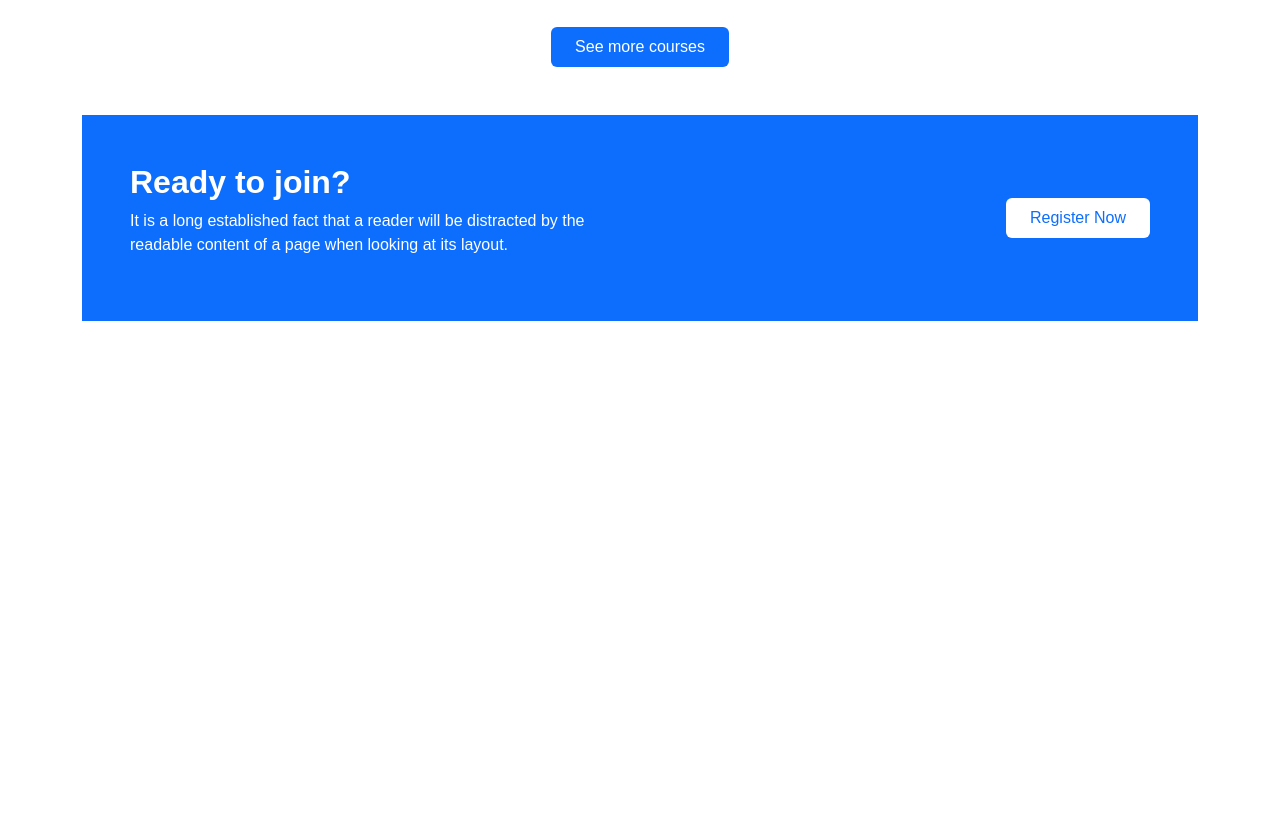
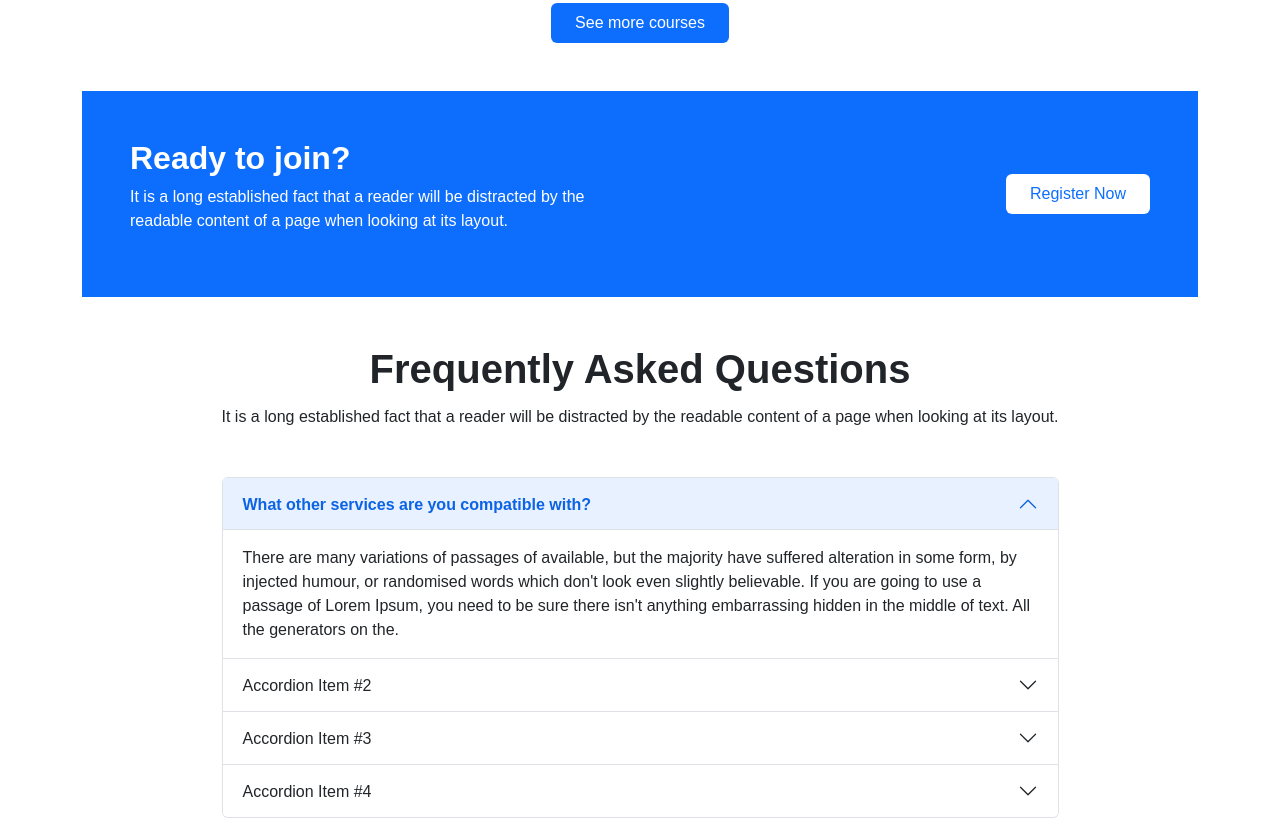
Before and after one commit to tamjida-web/edTech-assignment, a plain HTML site: page index.html in a window 1280 px wide. Shown: the part 1551-2369 px from the top of the page. Before the commit the page ends 1872 px from the top, so only its background shows below. Drawn offline with nearby package versions, Linux system fonts and the light colour scheme.

Commit message:
70% is done accordian is done

```diff
--- a/index.html
+++ b/index.html
@@ -104,8 +104,8 @@
 
           <div class="container  pt-5 mt-5">
             <div>
-              <h2 class="htwo-tag d-flex justify-content-center ds-4 text-center">Discover Our Popular Courses</h2>
-            <p class="text-center text-secondary">Lorem ipsum, dolor sit amet consectetur adipisicing elit. Amet rerum maiores ipsam illum necessitatibus nam mollitia expedita nostrum cupiditate sint fugit sunt saepe adipisci incidunt, optio vero, eligendi consequatur ratione.</p>
+              <h2 class="htwo-tag d-flex  flex-wrap justify-content-center ds-4 text-center">Discover Our Popular Courses</h2>
+            <p class="text-center text-secondary">It is a long established fact that a reader will be distracted by the readable content of a page when looking at its layout.</p>
             </div>
 
 
@@ -196,6 +196,71 @@
         </div>
       </section>
 
+      <!-- Accordian's section started from here  -->
+
+      <section class="container">
+        <div class="mt-5  ">
+          <h1 class=" d-flex justify-content-center pb-1 fw-bold">Frequently Asked Questions</h1>
+          <p class="text-center mb-5">It is a long established fact that a reader will be distracted by the readable content of a page when looking at its layout.</p>
+        </div>
+        <div>
+         <div class="d-flex justify-content-center">
+          <div class="accordion w-75 " id="accordionExample">
+            <div class="accordion-item ">
+              <h2 class="accordion-header" id="headingOne">
+                <button class="accordion-button fw-bold" type="button" data-bs-toggle="collapse" data-bs-target="#collapseOne" aria-expanded="true" aria-controls="collapseOne">
+                  What other services are you compatible with?
+                </button>
+              </h2>
+              <div id="collapseOne" class="accordion-collapse collapse show" aria-labelledby="headingOne" data-bs-parent="#accordionExample">
+                <div class="accordion-body">
+                  There are many variations of passages of available, but the majority have suffered alteration in some form, by injected humour, or randomised words which don't look even slightly believable. If you are going to use a passage of Lorem Ipsum, you need to be sure there isn't anything embarrassing hidden in the middle of text. All the generators on the.
+                </div>
+              </div>
+            </div>
+            <div class="accordion-item">
+              <h2 class="accordion-header" id="headingTwo">
+                <button class="accordion-button collapsed" type="button" data-bs-toggle="collapse" data-bs-target="#collapseTwo" aria-expanded="false" aria-controls="collapseTwo">
+                  Accordion Item #2
+                </button>
+              </h2>
+              <div id="collapseTwo" class="accordion-collapse collapse" aria-labelledby="headingTwo" data-bs-parent="#accordionExample">
+                <div class="accordion-body">
+                  <strong>This is the second item's accordion body.</strong> It is hidden by default, until the collapse plugin adds the appropriate classes that we use to style each element. These classes control the overall appearance, as well as the showing and hiding via CSS transitions. You can modify any of this with custom CSS or overriding our default variables. It's also worth noting that just about any HTML can go within the <code>.accordion-body</code>, though the transition does limit overflow.
+                </div>
+              </div>
+            </div>
+            <div class="accordion-item">
+              <h2 class="accordion-header" id="headingThree">
+                <button class="accordion-button collapsed" type="button" data-bs-toggle="collapse" data-bs-target="#collapseThree" aria-expanded="false" aria-controls="collapseThree">
+                  Accordion Item #3
+                </button>
+              </h2>
+              <div id="collapseThree" class="accordion-collapse collapse" aria-labelledby="headingThree" data-bs-parent="#accordionExample">
+                <div class="accordion-body">
+                  <strong>This is the third item's accordion body.</strong> It is hidden by default, until the collapse plugin adds the appropriate classes that we use to style each element. These classes control the overall appearance, as well as the showing and hiding via CSS transitions. You can modify any of this with custom CSS or overriding our default variables. It's also worth noting that just about any HTML can go within the <code>.accordion-body</code>, though the transition does limit overflow.
+                </div>
+              </div>
+            </div>
+            <div class="accordion-item">
+              <h2 class="accordion-header" id="headingFour">
+                <button class="accordion-button collapsed" type="button" data-bs-toggle="collapse" data-bs-target="#collapseFour" aria-expanded="false" aria-controls="collapseFour">
+                  Accordion Item #4
+                </button>
+              </h2>
+              <div id="collapseFour" class="accordion-collapse collapse" aria-labelledby="headingFour" data-bs-parent="#accordionExample">
+                <div class="accordion-body">
+                  <strong>This is the third item's accordion body.</strong> It is hidden by default, until the collapse plugin adds the appropriate classes that we use to style each element. These classes control the overall appearance, as well as the showing and hiding via CSS transitions. You can modify any of this with custom CSS or overriding our default variables. It's also worth noting that just about any HTML can go within the <code>.accordion-body</code>, though the transition does limit overflow.
+                </div>
+              </div>
+            </div>
+          </div>
+         </div>
+        </div>
+
+
+      </section>
+
 
 
 
```
